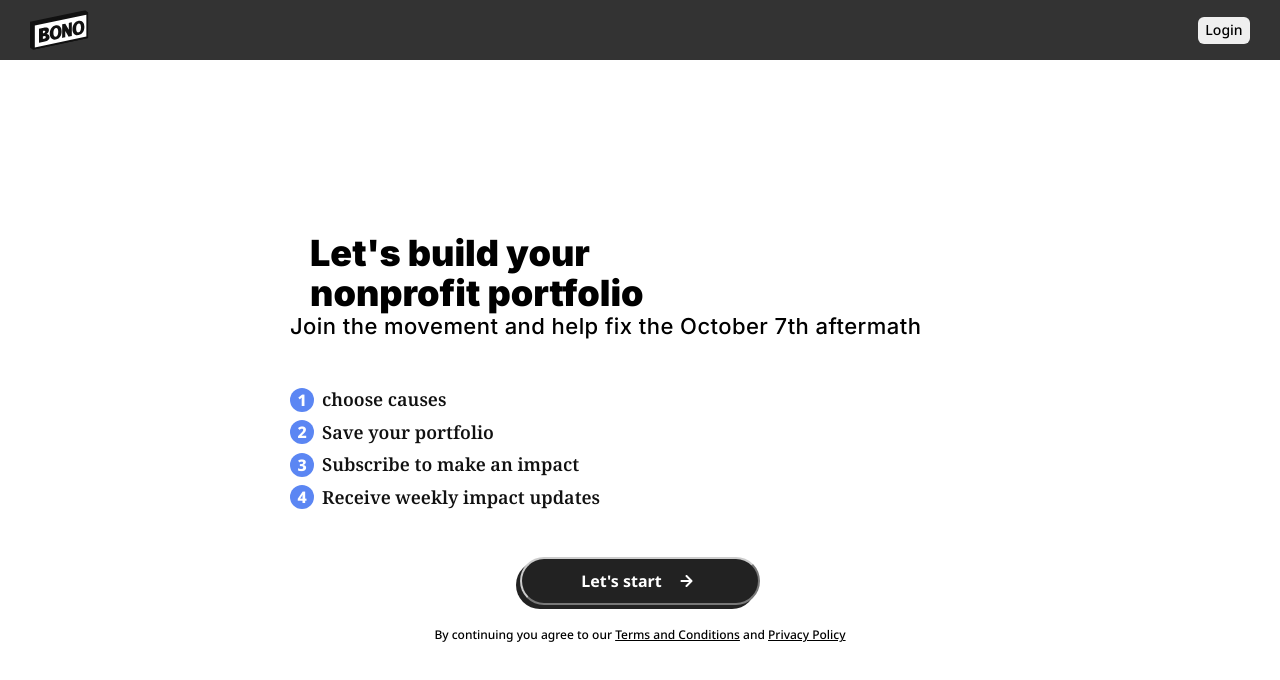
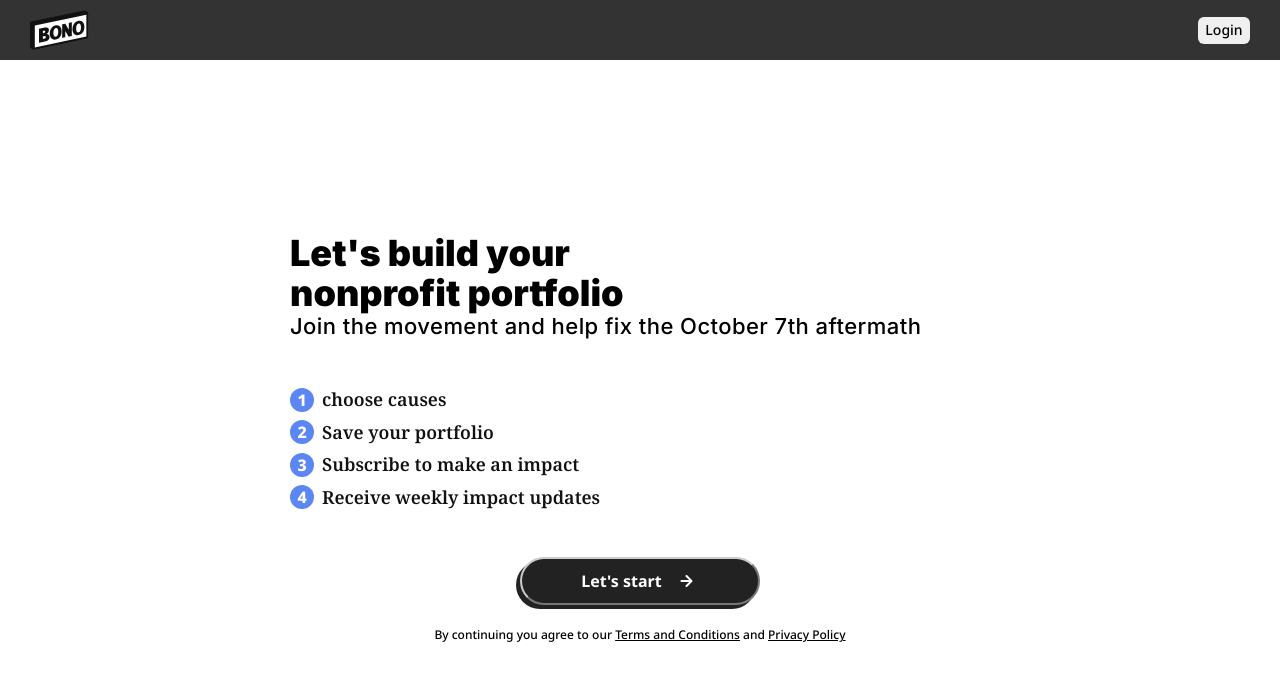
Before and after one commit to miladBann/Bono, a Next.js app: page / in a window 1280 px wide. Shown: the top 680 px of the page. Built offline with nearby package versions, Linux system fonts and the light colour scheme.

Commit message:
Update Home.module.css

```diff
--- a/styles/Home.module.css
+++ b/styles/Home.module.css
@@ -83,7 +83,6 @@
 .h1 {
   line-height: 40px;
   width: 440px;
-  margin-left: 20px;
   text-align: left;
   font-size: 36px;
   font-family: "Inter", sans-serif;
```
